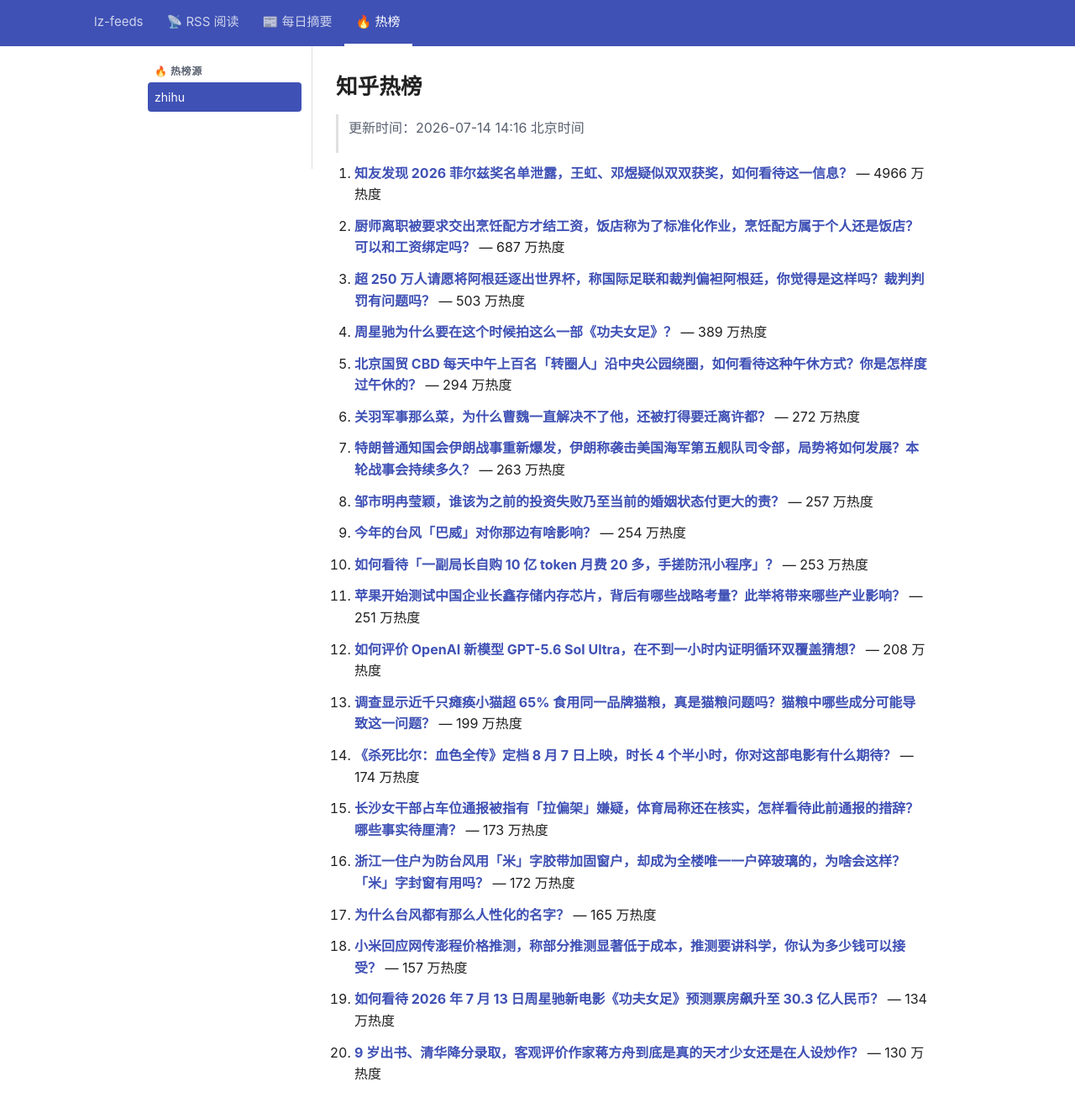
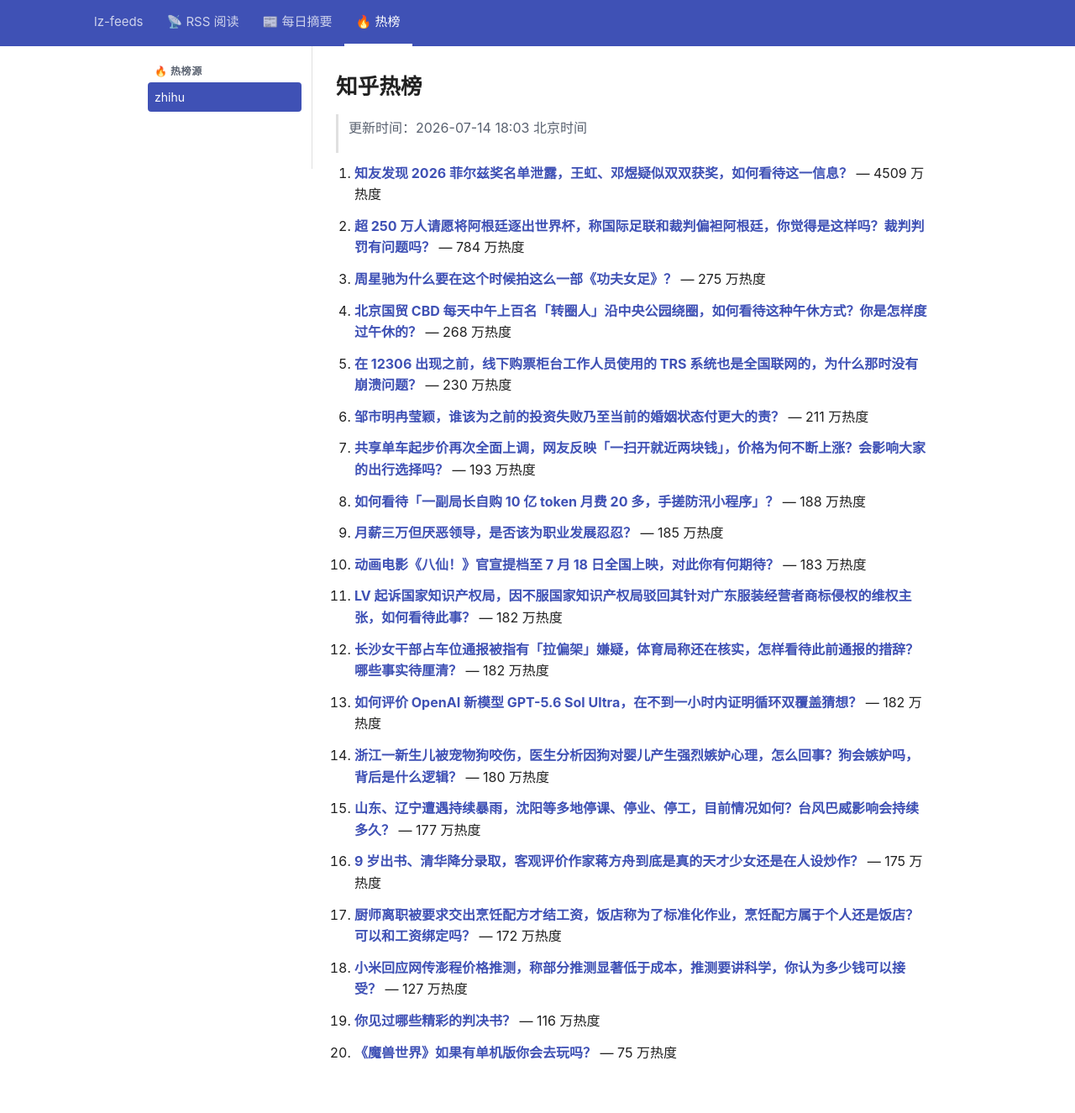
Before and after one commit to lizhang0101/lz-feeds, a Jekyll site: the page built from _hotlist/zhihu.md, in a window 1280 px wide and 1356 px high. Shown: the top 1325 px of the window at 84% size. Built offline with Jekyll 4.4.1, drawn with Linux system fonts in a browser that asks for light colours.

Commit message:
hotlist: 2026-07-14T10:03Z

```diff
--- a/_hotlist/zhihu.md
+++ b/_hotlist/zhihu.md
@@ -1,48 +1,48 @@
 ---
-updated: 2026-07-14 14:16 北京时间
+updated: 2026-07-14 18:03 北京时间
 count: 20
 ---
 
 # 知乎热榜
 
-> 更新时间：2026-07-14 14:16 北京时间
+> 更新时间：2026-07-14 18:03 北京时间
 
-1. **[知友发现 2026 菲尔兹奖名单泄露，王虹、邓煜疑似双双获奖，如何看待这一信息？](https://www.zhihu.com/question/2060133066643879544)** — 4966 万热度
+1. **[知友发现 2026 菲尔兹奖名单泄露，王虹、邓煜疑似双双获奖，如何看待这一信息？](https://www.zhihu.com/question/2060133066643879544)** — 4509 万热度
 
-2. **[厨师离职被要求交出烹饪配方才结工资，饭店称为了标准化作业，烹饪配方属于个人还是饭店？可以和工资绑定吗？](https://www.zhihu.com/question/2060062676676503140)** — 687 万热度
+2. **[超 250 万人请愿将阿根廷逐出世界杯，称国际足联和裁判偏袒阿根廷，你觉得是这样吗？裁判判罚有问题吗？](https://www.zhihu.com/question/2060314752786457046)** — 784 万热度
 
-3. **[超 250 万人请愿将阿根廷逐出世界杯，称国际足联和裁判偏袒阿根廷，你觉得是这样吗？裁判判罚有问题吗？](https://www.zhihu.com/question/2060314752786457046)** — 503 万热度
+3. **[周星驰为什么要在这个时候拍这么一部《功夫女足》？](https://www.zhihu.com/question/2059433390227583285)** — 275 万热度
 
-4. **[周星驰为什么要在这个时候拍这么一部《功夫女足》？](https://www.zhihu.com/question/2059433390227583285)** — 389 万热度
+4. **[北京国贸 CBD 每天中午上百名「转圈人」沿中央公园绕圈，如何看待这种午休方式？你是怎样度过午休的？](https://www.zhihu.com/question/2059947688074949425)** — 268 万热度
 
-5. **[北京国贸 CBD 每天中午上百名「转圈人」沿中央公园绕圈，如何看待这种午休方式？你是怎样度过午休的？](https://www.zhihu.com/question/2059947688074949425)** — 294 万热度
+5. **[在 12306 出现之前，线下购票柜台工作人员使用的 TRS 系统也是全国联网的，为什么那时没有崩溃问题？](https://www.zhihu.com/question/572076661)** — 230 万热度
 
-6. **[关羽军事那么菜，为什么曹魏一直解决不了他，还被打得要迁离许都？](https://www.zhihu.com/question/2048485715491738315)** — 272 万热度
+6. **[邹市明冉莹颖，谁该为之前的投资失败乃至当前的婚姻状态付更大的责？](https://www.zhihu.com/question/2059355663353099483)** — 211 万热度
 
-7. **[特朗普通知国会伊朗战事重新爆发，伊朗称袭击美国海军第五舰队司令部，局势将如何发展？本轮战事会持续多久？](https://www.zhihu.com/question/2060208521594017084)** — 263 万热度
+7. **[共享单车起步价再次全面上调，网友反映「一扫开就近两块钱」，价格为何不断上涨？会影响大家的出行选择吗？](https://www.zhihu.com/question/2060008266927810048)** — 193 万热度
 
-8. **[邹市明冉莹颖，谁该为之前的投资失败乃至当前的婚姻状态付更大的责？](https://www.zhihu.com/question/2059355663353099483)** — 257 万热度
+8. **[如何看待「一副局长自购 10 亿 token 月费 20 多，手搓防汛小程序」？](https://www.zhihu.com/question/2059978972042092807)** — 188 万热度
 
-9. **[今年的台风「巴威」对你那边有啥影响？](https://www.zhihu.com/question/2059565116740341884)** — 254 万热度
+9. **[月薪三万但厌恶领导，是否该为职业发展忍忍？](https://www.zhihu.com/question/2059516907527594888)** — 185 万热度
 
-10. **[如何看待「一副局长自购 10 亿 token 月费 20 多，手搓防汛小程序」？](https://www.zhihu.com/question/2059978972042092807)** — 253 万热度
+10. **[动画电影《八仙！》官宣提档至 7 月 18 日全国上映，对此你有何期待？](https://www.zhihu.com/question/2060302796297959128)** — 183 万热度
 
-11. **[苹果开始测试中国企业长鑫存储内存芯片，背后有哪些战略考量？此举将带来哪些产业影响？](https://www.zhihu.com/question/2058578162674397208)** — 251 万热度
+11. **[LV 起诉国家知识产权局，因不服国家知识产权局驳回其针对广东服装经营者商标侵权的维权主张，如何看待此事？](https://www.zhihu.com/question/2060375449868441221)** — 182 万热度
 
-12. **[如何评价 OpenAI 新模型 GPT-5.6 Sol Ultra，在不到一小时内证明循环双覆盖猜想？](https://www.zhihu.com/question/2059349642496710015)** — 208 万热度
+12. **[长沙女干部占车位通报被指有「拉偏架」嫌疑，体育局称还在核实，怎样看待此前通报的措辞？哪些事实待厘清？](https://www.zhihu.com/question/2060269141576233184)** — 182 万热度
 
-13. **[调查显示近千只瘫痪小猫超 65% 食用同一品牌猫粮，真是猫粮问题吗？猫粮中哪些成分可能导致这一问题？](https://www.zhihu.com/question/2058174380128130240)** — 199 万热度
+13. **[如何评价 OpenAI 新模型 GPT-5.6 Sol Ultra，在不到一小时内证明循环双覆盖猜想？](https://www.zhihu.com/question/2059349642496710015)** — 182 万热度
 
-14. **[《杀死比尔：血色全传》定档 8 月 7 日上映，时长 4 个半小时，你对这部电影有什么期待？](https://www.zhihu.com/question/2055957797590628132)** — 174 万热度
+14. **[浙江一新生儿被宠物狗咬伤，医生分析因狗对婴儿产生强烈嫉妒心理，怎么回事？狗会嫉妒吗，背后是什么逻辑？](https://www.zhihu.com/question/2060043393238143776)** — 180 万热度
 
-15. **[长沙女干部占车位通报被指有「拉偏架」嫌疑，体育局称还在核实，怎样看待此前通报的措辞？哪些事实待厘清？](https://www.zhihu.com/question/2060269141576233184)** — 173 万热度
+15. **[山东、辽宁遭遇持续暴雨，沈阳等多地停课、停业、停工，目前情况如何？台风巴威影响会持续多久？](https://www.zhihu.com/question/2059967829823300240)** — 177 万热度
 
-16. **[浙江一住户为防台风用「米」字胶带加固窗户，却成为全楼唯一一户碎玻璃的，为啥会这样？「米」字封窗有用吗？](https://www.zhihu.com/question/2060049184527480687)** — 172 万热度
+16. **[9 岁出书、清华降分录取，客观评价作家蒋方舟到底是真的天才少女还是在人设炒作？](https://www.zhihu.com/question/2060111984247272718)** — 175 万热度
 
-17. **[为什么台风都有那么人性化的名字？](https://www.zhihu.com/question/2058906277259096656)** — 165 万热度
+17. **[厨师离职被要求交出烹饪配方才结工资，饭店称为了标准化作业，烹饪配方属于个人还是饭店？可以和工资绑定吗？](https://www.zhihu.com/question/2060062676676503140)** — 172 万热度
 
-18. **[小米回应网传澎程价格推测，称部分推测显著低于成本，推测要讲科学，你认为多少钱可以接受？](https://www.zhihu.com/question/2059629861941895196)** — 157 万热度
+18. **[小米回应网传澎程价格推测，称部分推测显著低于成本，推测要讲科学，你认为多少钱可以接受？](https://www.zhihu.com/question/2059629861941895196)** — 127 万热度
 
-19. **[如何看待 2026 年 7 月 13 日周星驰新电影《功夫女足》预测票房飙升至 30.3 亿人民币？](https://www.zhihu.com/question/2060124058038096124)** — 134 万热度
+19. **[你见过哪些精彩的判决书？](https://www.zhihu.com/question/275635284)** — 116 万热度
 
-20. **[9 岁出书、清华降分录取，客观评价作家蒋方舟到底是真的天才少女还是在人设炒作？](https://www.zhihu.com/question/2060111984247272718)** — 130 万热度
+20. **[《魔兽世界》如果有单机版你会去玩吗？](https://www.zhihu.com/question/2059611603008598526)** — 75 万热度
```
